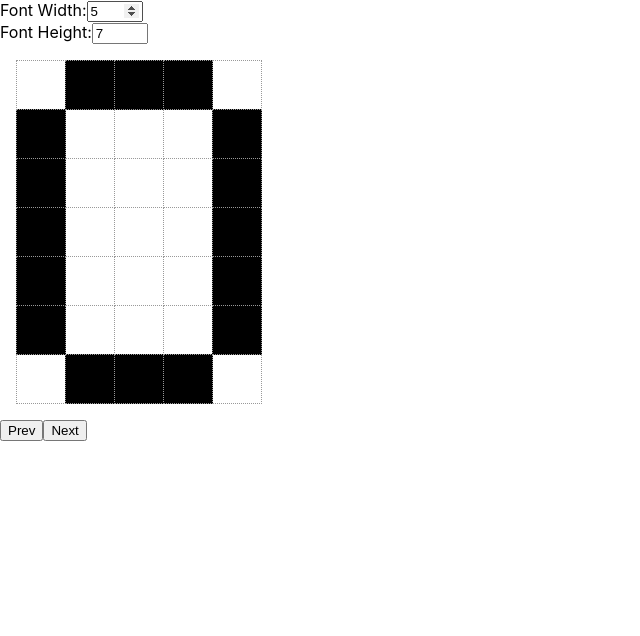
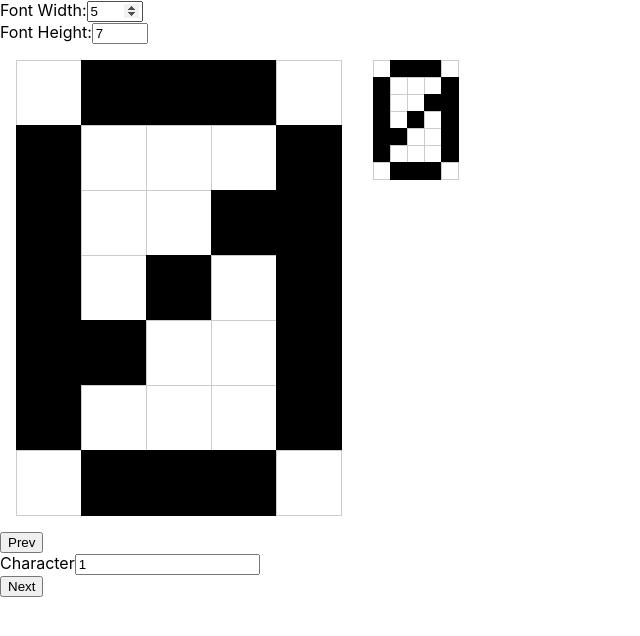
Before and after one commit to amberstarlight/font-maker, a React (Create React App) app: page / in a window 1280 px wide. Shown: the top 636 px of the page, without its empty margins (0-640 px from the left). Built offline with nearby package versions, Linux system fonts and the light colour scheme.

Commit message:
Add small character CSS. Refactor input handlers

```diff
--- a/src/components/Char/Char.css
+++ b/src/components/Char/Char.css
@@ -3,3 +3,12 @@
 	flex-direction: row;
 	margin: 1em;
 }
+
+.small div .pixel {
+	height: 1em;
+	width: 1em;
+}
+
+.small .pixel .checkbox-pixel {
+	border: 1px solid #ccc;
+}
--- a/src/components/Font/Font.js
+++ b/src/components/Font/Font.js
@@ -14,9 +14,9 @@ class Font extends React.Component {
 			pixelData: [
 				[
 					[0,1,1,1,1,1,0],
-					[1,0,0,0,0,0,1],
-					[1,0,0,0,0,0,1],
-					[1,0,0,0,0,0,1],
+					[1,0,0,0,1,0,1],
+					[1,0,0,1,0,0,1],
+					[1,0,1,0,0,0,1],
 					[0,1,1,1,1,1,0]
 				],
 				[
@@ -34,12 +34,13 @@ class Font extends React.Component {
     const target = event.target;
     const value = target.type === 'checkbox' ? target.checked : target.value;
     const name = target.name;
-    // this.setState({[name]: value});
+
 		if (name === "fontWidth") {
 			this.handleSizeChange(parseInt(value), this.state.fontHeight);
-		}
-		if (name === "fontHeight") {
+		} else if (name === "fontHeight") {
 			this.handleSizeChange(this.state.fontWidth, parseInt(value));
+		} else {
+			this.setState({[name]: value});
 		}
   }
 
@@ -88,22 +89,32 @@ class Font extends React.Component {
 		}
 	}
 
-	handleCharChange(button) {
-		if (button === "prev" && this.state.currentChar !== 0) {
+	handleCharChange(element) {
+		if (element === "prev" && this.state.currentChar !== 0) {
 			this.setState({currentChar: this.state.currentChar - 1});
-		} else if (button === "next") {
+		} else if (element === "next") {
 			if ((this.state.currentChar + 1) > (this.state.pixelData.length - 1)) {
-				let pixelDataUpdated = this.state.pixelData;
-				let newChar = [];
-				for (let x = 0; x < this.state.fontWidth; x++) {
-					let column = new Array(this.state.fontHeight).fill(0);
-					newChar.push(column);
-				}
-				pixelDataUpdated.push(newChar);
-				this.setState({pixelData: pixelDataUpdated});
+				this.addChar();
 			}
 			this.setState({currentChar: this.state.currentChar + 1});
 		}
+	}
+
+	// handleCharInputChange(char) {
+	// 	if (char > this.state.pixelData.length) {
+	//
+	// 	}
+	// }
+
+	addChar() {
+		let pixelDataUpdated = this.state.pixelData;
+		let newChar = [];
+		for (let x = 0; x < this.state.fontWidth; x++) {
+			let column = new Array(this.state.fontHeight).fill(0);
+			newChar.push(column);
+		}
+		pixelDataUpdated.push(newChar);
+		this.setState({pixelData: pixelDataUpdated});
 	}
 
 	render() {
@@ -134,12 +145,28 @@ class Font extends React.Component {
 						data={this.state.pixelData[this.state.currentChar]}
 						onChange={this.handlePixelChange.bind(this)}
 					/>
+					<div className="small">
+						<Char
+							width={this.state.fontWidth}
+							height={this.state.fontHeight}
+							data={this.state.pixelData[this.state.currentChar]}
+							onChange={this.handlePixelChange.bind(this)}
+						/>
+					</div>
 				</div>
 				<Button
 					name="Prev"
 					type="button"
 					disabled={false}
 					onClick={this.handleCharChange.bind(this, "prev")}
+				/>
+				<Input
+					type="number"
+					name="currentChar"
+					label="Character"
+					value={this.state.currentChar + 1}
+					min={0}
+					onChange={this.handleCharChange.bind(this, "box")}
 				/>
 				<Button
 					name="Next"
--- a/src/components/Pixel/Pixel.css
+++ b/src/components/Pixel/Pixel.css
@@ -8,8 +8,8 @@ div .pixel input {
 .pixel {
 	display: block;
 	position: relative;
-	width: 48px;
-	height: 48px;
+	width: 4em;
+	height: 4em;
 	margin-bottom: 1px;
 	margin-right: 1px;
 }
@@ -17,7 +17,7 @@ div .pixel input {
 .pixel .checkbox-pixel {
 	height:inherit;
 	width:inherit;
-	border: 1px dotted #999;
+	border: 1px solid #ccc;
 	position: absolute;
 	left: 0;
 	z-index: -999;
@@ -25,4 +25,5 @@ div .pixel input {
 
 .pixel input:checked ~ .checkbox-pixel {
 	background-color: black;
+	border: 1px solid black;
 }
```
